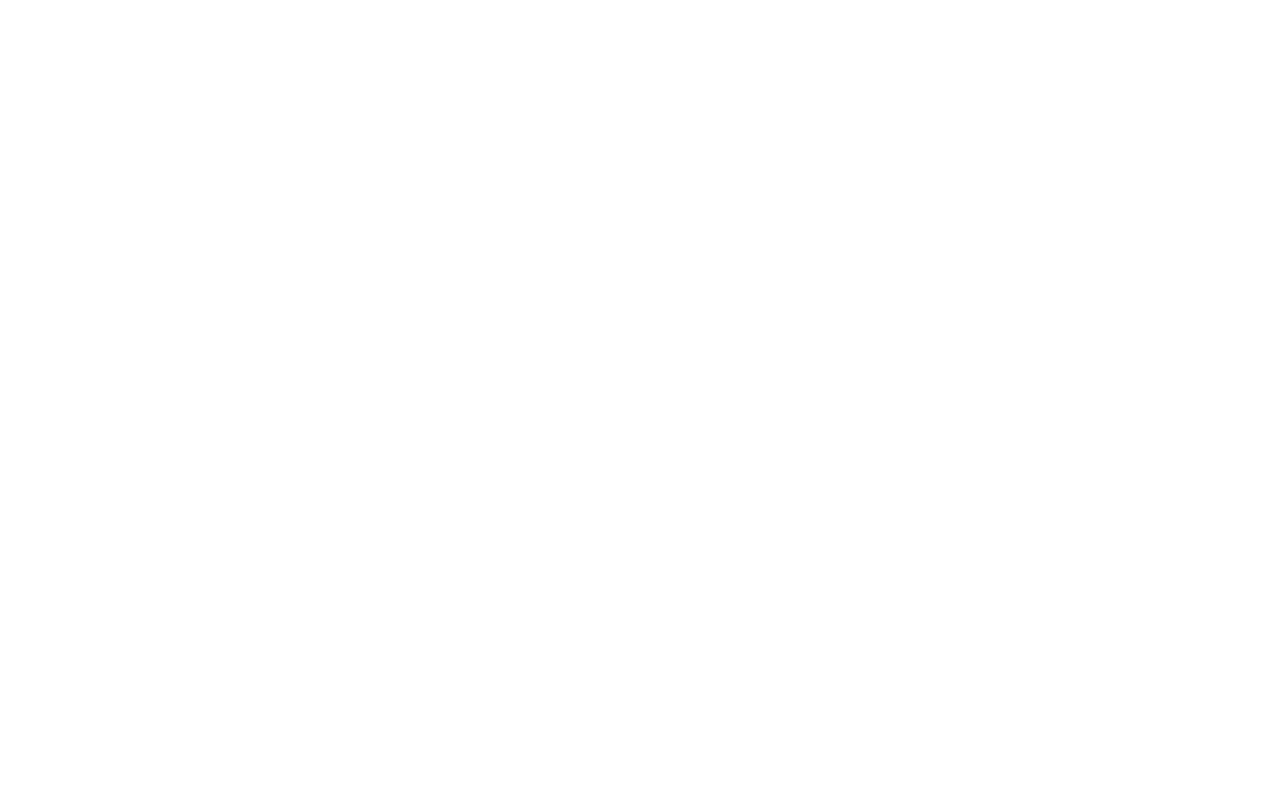
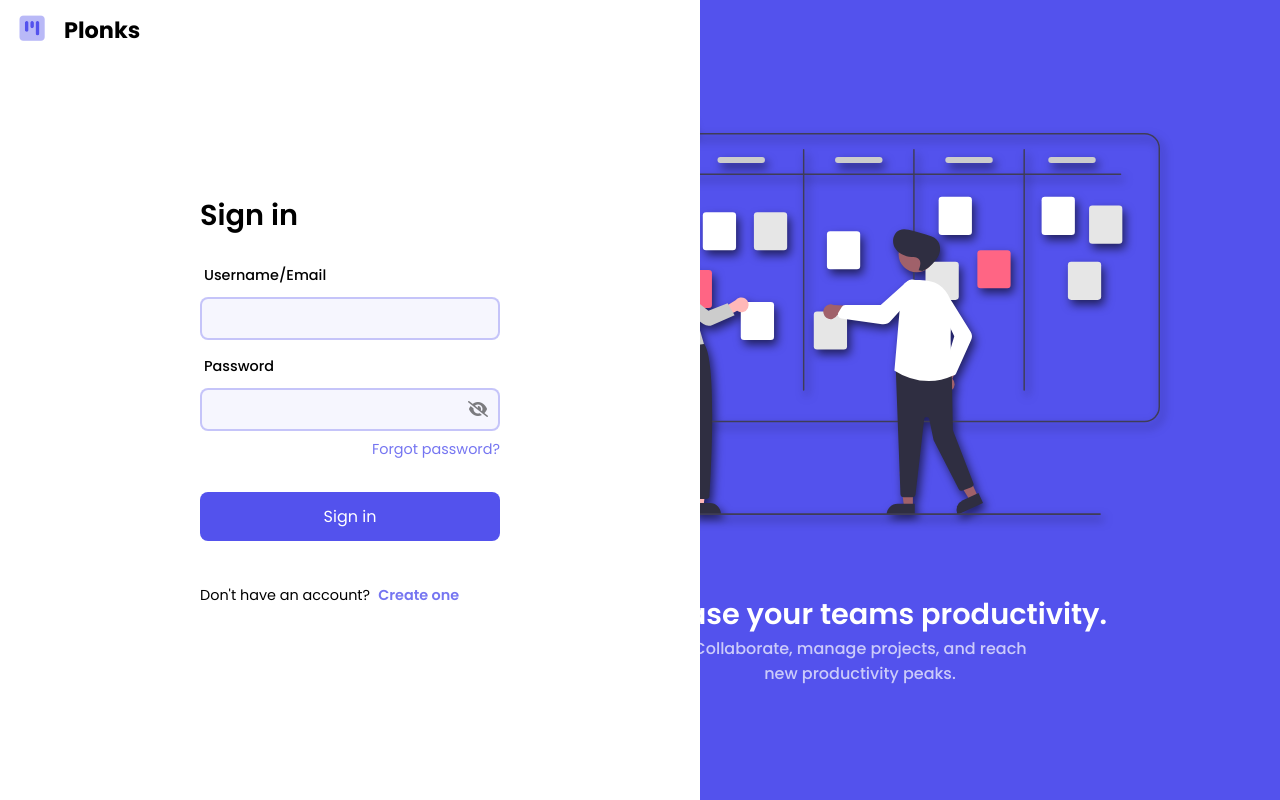
Before and after one commit to Joris63/Plonks-Trello-clone-Frontend, a React (Create React App) app: page /login in a window 1280 px wide. Built offline with nearby package versions, Linux system fonts and the light colour scheme.

Commit message:
Finished login/register page design

```diff
--- a/src/components/form/Form.js
+++ b/src/components/form/Form.js
@@ -1,9 +1,9 @@
-import { useEffect, useState } from "react";
+import { useState } from "react";
 import "../../styles/common.scss";
 import { TurnStringToCamelCase } from "../../utils/helpers/common";
 import FormField from "./FormField";
 
-const Form = ({ fields }) => {
+const Form = ({ formName, children: customBtn, fields = [], handleSubmit }) => {
   const [state, setState] = useState(setInitialState());
 
   function setInitialState() {
@@ -25,6 +25,10 @@
     setState({ ...state, [name]: newValue });
   }
 
+  if (fields.length < 1) {
+    return null;
+  }
+
   return (
     <form className="form">
       {fields.map((field) => {
@@ -33,6 +37,7 @@
         return (
           <FormField
             key={`field-${name}`}
+            formName={formName}
             name={name}
             value={state[name]}
             handleChange={handleChange}
@@ -40,7 +45,13 @@
           />
         );
       })}
-      <button className="save_form_btn">Save</button>
+      {customBtn ? (
+        customBtn
+      ) : (
+        <button type="submit" className="save_form_btn" onClick={handleSubmit}>
+          Save
+        </button>
+      )}
     </form>
   );
 };
--- a/src/components/form/FormField.js
+++ b/src/components/form/FormField.js
@@ -8,6 +8,7 @@
 } from "../../utils/helpers/common";
 
 const FormField = ({
+  formName,
   name = "",
   value = "",
   handleChange,
@@ -23,6 +24,7 @@
   minLength = 0,
   maxlength,
 }) => {
+  const [hidden, setHidden] = useState(type === "password");
   const [touched, setTouched] = useState(false);
   const [warning, setWarning] = useState(() => checkForWarning(value));
 
@@ -31,23 +33,31 @@
   }, [value]);
 
   function checkForWarning(string) {
+    if (value === "" && !optional) {
+      return "Field is required.";
+    }
+
     if (requiresNr && !CheckForNumberInString(string)) {
-      return label + " must contain at least one number.";
+      return "Must contain at least one number.";
     }
 
     if (requiresCaps && !CheckForCapsInString(string)) {
-      return label + " must contain at least one uppercase letter";
+      return "Must contain at least one uppercase letter";
     }
 
     if (!CheckLengthInString(string, minLength)) {
-      return label + " must be at least 8 characters long.";
+      return "Must be at least 8 characters long.";
     }
 
     if (type === "password" && CheckForBadCharacters(string)) {
-      return label + " must not contain quotes or spaces.";
+      return "Must not contain quotes or spaces.";
     }
 
     return null;
+  }
+
+  function toggleHide() {
+    setHidden(!hidden);
   }
 
   return (
@@ -59,11 +69,16 @@
       <label className="form_field_label" htmlFor={`field-${name}`}>
         {label}
       </label>
+      <div style={{ position: "relative" }}>
         <input
-        id={`field-${name}`}
+          id={`${formName}-field-${name}`}
           className="form_field"
           placeholder={placeholder}
-        type={type}
+          type={
+            type !== "password" || (type === "password" && !hidden)
+              ? type
+              : "text"
+          }
           required={!optional}
           value={value}
           minLength={minLength}
@@ -72,6 +87,13 @@
           onChange={handleChange}
           onBlur={() => setTouched(true)}
         />
+        {type === "password" && (
+          <div
+            className={`form_field_toggle_hide ${hidden ? "hidden" : ""}`}
+            onClick={toggleHide}
+          />
+        )}
+      </div>
       {((warning && touched) || hint) && (
         <small className="form_field_hint">{warning || hint}</small>
       )}
--- a/src/components/helpers/Dropdown.js
+++ b/src/components/helpers/Dropdown.js
@@ -93,10 +93,10 @@
           </Link>
         </li>
         <li className="dropdown_action_wrapper">
-          <button className="dropdown_action" onClick={handleClose}>
+          <Link className="dropdown_action" to="/login" onClick={handleClose}>
             <i className="dropdown_action_icon fa-solid fa-right-from-bracket"></i>
             Logout
-          </button>
+          </Link>
         </li>
       </ul>
     </div>
--- a/src/components/navigation/Sidebar.js
+++ b/src/components/navigation/Sidebar.js
@@ -152,7 +152,6 @@
             );
           })}
         </ul>
-        <div className="themeSwitch"></div>
       </div>
       {open && (
         <div className="sidebar_mobile_overlay"></div>
--- a/src/pages/AuthPage.js
+++ b/src/pages/AuthPage.js
@@ -1,5 +1,136 @@
+import { useState } from "react";
+import Form from "../components/form/Form";
+import "../styles/pages.scss";
+
+import { ReactComponent as SrcumBoard } from "../assets/scrum_board.svg";
+
+const loginFields = [
+  {
+    label: "Username/Email",
+  },
+  {
+    label: "Password",
+    type: "password",
+  },
+];
+
+const registerFields = [
+  {
+    label: "Username",
+  },
+  {
+    label: "Full name",
+  },
+  {
+    label: "Email",
+    type: "email",
+  },
+  {
+    label: "Password",
+    type: "password",
+    requiresCaps: true,
+    requiresNr: true,
+    minLength: 8,
+  },
+];
+
+const AuthSubmitButton = ({ text, handleSubmit }) => {
+  return (
+    <button className="auth_submit_btn" onClick={handleSubmit}>
+      {text}
+    </button>
+  );
+};
+
 const AuthPage = (props) => {
-  return <div className="container"></div>;
+  const [mode, setMode] = useState("login");
+
+  function toggleMode() {
+    if (mode === "login") {
+      setMode("register");
+    } else {
+      setMode("login");
+    }
+  }
+
+  return (
+    <div className="container">
+      <div className="auth_app_title">
+        <div className="auth_app_logo">
+          <i className="fa-duotone fa-square-kanban"></i>
+        </div>
+        <div className="auth_app_name">Plonks</div>
+      </div>
+      <div className="login_wrapper auth_form_wrapper">
+        <div className="auth_form_content">
+          <div className="auth_form_title">Sign in</div>
+          <Form formName="login" fields={loginFields}>
+            <div className="auth_form_forgot_password">Forgot password?</div>
+            <AuthSubmitButton text="Sign in" />
+          </Form>
+          <div className="auth_form_extra_opts">
+            Don't have an account?
+            <div className="auth_form_extra_btn" onClick={toggleMode}>
+              Create one
+            </div>
+          </div>
+        </div>
+      </div>
+      <div className="register_wrapper auth_form_wrapper">
+        <div className="auth_form_content">
+          <div className="auth_form_title">
+            Create
+            <br /> an account
+          </div>
+          <Form formName="register" fields={registerFields}>
+            <AuthSubmitButton text="Create an account" />
+          </Form>
+          <div className="auth_form_extra_opts">
+            Already have an account?
+            <div className="auth_form_extra_btn" onClick={toggleMode}>
+              Sign in
+            </div>
+          </div>
+        </div>
+      </div>
+      <div className={`auth_overlay ${mode}`}>
+        <div className="auth_overlay_content">
+          <div className="auth_app_title alternate">
+            <div className="auth_app_logo">
+              <i className="fa-solid fa-square-kanban"></i>
+            </div>
+            <div className="auth_app_name">Plonks</div>
+          </div>
+          <div
+            className={`auth_info_wrapper login ${
+              mode === "register" ? "active" : ""
+            }`}
+          >
+            <SrcumBoard className="auth_info_svg" />
+            <div className="auth_info_text">
+              Increase your teams productivity.
+            </div>
+            <div className="auth_info_sub_text">
+              Collaborate, manage projects, and reach new productivity peaks.
+            </div>
+          </div>
+          <div
+            className={`auth_info_wrapper register ${
+              mode === "login" ? "active" : ""
+            }`}
+          >
+            <SrcumBoard className="auth_info_svg" />
+            <div className="auth_info_text">
+              Increase your teams productivity.
+            </div>
+            <div className="auth_info_sub_text">
+              Collaborate, manage projects, and reach new productivity peaks.
+            </div>
+          </div>
+        </div>
+      </div>
+    </div>
+  );
 };
 
 export default AuthPage;
--- a/src/styles/common.scss
+++ b/src/styles/common.scss
@@ -168,6 +168,7 @@
   display: block;
   margin-top: 4px;
   margin-left: 4px;
+  transition: color 0.225s ease;
 }
 
 .form_field_label {
@@ -180,9 +181,11 @@
   overflow: hidden;
   text-overflow: ellipsis;
   font-size: 0.9em;
+  transition: color 0.225s ease;
 }
 
 .form_field {
+  position: relative;
   border: 2px solid rgba(83, 82, 237, 0.3);
   background-color: rgba(83, 82, 237, 0.05);
   padding: 8px;
@@ -192,9 +195,37 @@
   line-height: 1.5;
   width: 100%;
   box-shadow: none;
+  transition: background 0.225s ease, border 0.225s ease;
 
   &:focus-within {
     outline: none;
+  }
+}
+
+.form_field_toggle_hide {
+  position: absolute;
+  top: 50%;
+  right: 12px;
+  transform: translateY(-50%);
+  display: flex;
+  justify-content: center;
+  align-items: center;
+  cursor: pointer;
+
+  &:hover:before {
+    color: rgb(0, 0, 0, 0.8);
+  }
+
+  &::before {
+    transition: color 0.225s ease;
+    content: "\f06e";
+    font: var(--fa-font-solid);
+    font-size: 1em;
+    color: rgb(0, 0, 0, 0.5);
+  }
+
+  &.hidden::before {
+    content: "\f070";
   }
 }
 
--- a/src/styles/pages.scss
+++ b/src/styles/pages.scss
@@ -1,7 +1,186 @@
 /*
   Auth Page
 */
+.auth_app_title {
+    position: absolute;
+    left: 12px;
+    top: 9.5px;
+    display: flex;
+    align-items: center;
+    text-decoration: none;
+    color: var(--text1);
+    z-index: 1;
 
+    &.alternate {
+        color: white;
+
+        & .auth_app_logo {
+            color: white;
+        }
+    }
+}
+
+.auth_app_name {
+    margin-left: 12px;
+    font-size: 1.4em;
+    font-weight: 700;
+}
+
+.auth_app_logo {
+    color: rgba(83, 82, 237, 1);
+    font-size: 1.8em;
+    min-width: 40px;
+    height: 40px;
+    display: flex;
+    justify-content: center;
+    align-items: center;
+}
+
+.register_wrapper {
+    right: 0;
+}
+
+.login_wrapper {
+    left: 0;
+}
+
+.auth_form_wrapper {
+    position: absolute;
+    top: 0;
+    height: 100vh;
+    padding: 200px;
+    display: flex;
+    justify-content: center;
+    align-items: center;
+    z-index: 1;
+}
+
+.auth_form_content {
+    max-width: 300px;
+}
+
+.auth_form_title {
+    font-size: 1.8em;
+    font-weight: 600;
+    margin-bottom: 12px;
+}
+
+.auth_submit_btn {
+    margin: 32px auto 12px auto;
+    width: 100%;
+    padding: 12px 24px;
+    border-radius: 8px;
+    border-style: none;
+    background: rgba(83, 82, 237, 1);
+    color: white;
+    cursor: pointer;
+    font-size: 1em;
+}
+
+.auth_form_forgot_password,
+.auth_form_extra_btn {
+    display: inline-block;
+    color: rgba(83, 82, 237, 0.8);
+    font-size: 0.9em;
+    margin-left: auto;
+    margin-top: 8px;
+    cursor: pointer;
+    transition: color 0.225s ease;
+
+    &:hover,
+    &:focus-within {
+        outline: none;
+        color: rgba(83, 82, 237, 1);
+    }
+}
+
+.auth_form_extra_opts {
+    font-size: 0.9em;
+    margin-left: auto;
+    margin-top: 8px;
+    cursor: pointer;
+    transition: color 0.225s ease;
+}
+
+.auth_form_extra_btn {
+    font-size: 1em;
+    font-weight: 600;
+    margin-left: 8px;
+}
+
+.auth_overlay {
+    overflow: hidden;
+    position: fixed;
+    z-index: 1000;
+    top: 0;
+    right: 0;
+    bottom: 0;
+    width: calc(100vw - 700px);
+    background-color: rgba(83, 82, 237, 1);
+    transition: right 0.7s cubic-bezier(0.72, -0.39, 0.5, 0.74);
+
+    &.register {
+        right: 700px;
+
+        & .auth_overlay_content {
+            left: 0;
+        }
+    }
+}
+
+.auth_overlay_content {
+    position: absolute;
+    width: 100vw;
+    height: 100vh;
+    left: -700px;
+    transition: left 0.7s cubic-bezier(0.72, -0.39, 0.5, 0.74);
+}
+
+.auth_info_wrapper {
+    height: calc(100vh - 100px);
+    width: 50%;
+    display: flex;
+    flex-direction: column;
+    align-items: center;
+    justify-content: center;
+    position: absolute;
+    right: 225px;
+    top: 0;
+    right: 100px;
+    transition: left 0.7s cubic-bezier(0.75, -0.01, 0.5, 0.74), right 0.7s cubic-bezier(0.75, -0.01, 0.5, 0.74);
+
+    &.active {
+        right: -500px;
+    }
+
+    &.register {
+        right: 0;
+        left: 100px;
+
+        &.active {
+            left: -500px;
+        }
+    }
+}
+
+.auth_info_svg {
+    filter: drop-shadow(3px 5px 5px rgb(0 0 0 / 0.6));
+    width: 600px;
+}
+
+.auth_info_text {
+    font-size: 1.8em;
+    color: white;
+    font-weight: 600;
+}
+
+.auth_info_sub_text {
+    text-align: center;
+    max-width: 350px;
+    font-size: 1em;
+    color: rgba(255, 255, 255, 0.7);
+    font-weight: 500;
+}
 
 /*
   Account & App settings page
```
Also changed, not shown: src/pages/SettingsPage.js (+4 -3 lines), src/assets/scrum_board.svg (added). Lines whose indentation alone changed are shown as unchanged.
